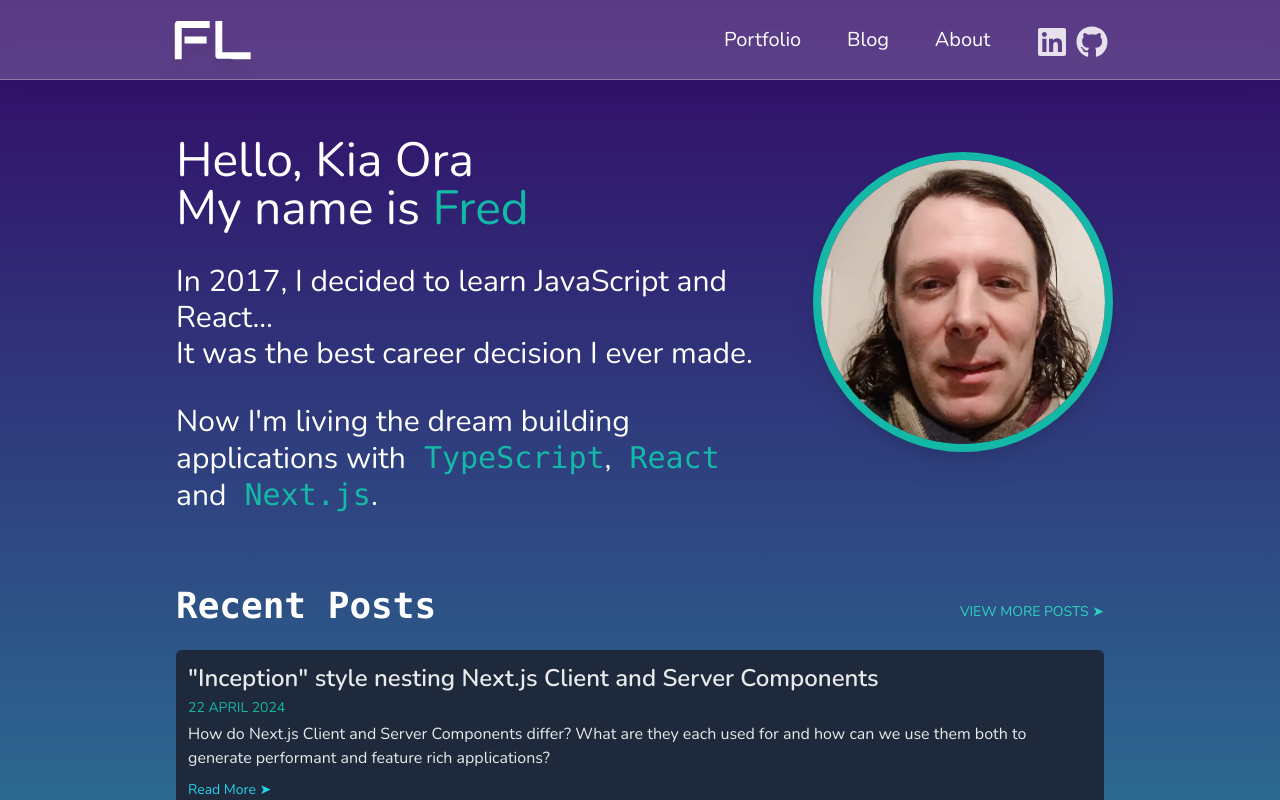
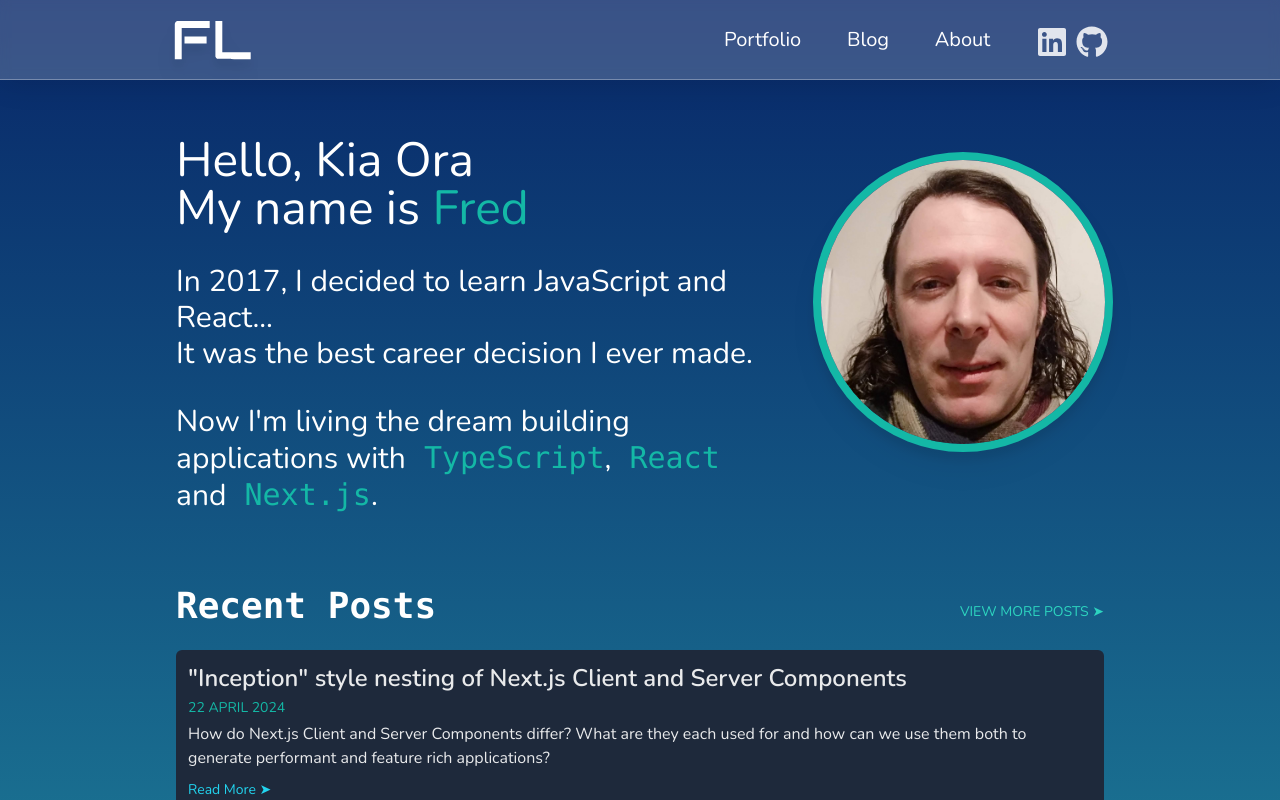
Before and after one commit to Floony7/next-blog-portfolio-2024, a Next.js app: page / in a window 1280 px wide. Shown: the top 800 px of the page. Built offline with nearby package versions, Linux system fonts and the light colour scheme.

Commit message:
Bg colour improvements, fixed blog typography

```diff
--- a/src/app/globals.css
+++ b/src/app/globals.css
@@ -26,7 +26,11 @@
   --clr-red-dark: hsl(350, 100%, 44%);
   --clr-yellow: hsl(41, 100%, 58%);
   --clr-yellow-dark: hsl(41, 100%, 38%);
-  --clr-background: linear-gradient(to top, #26adad 0%, #330867 100%);
+  --clr-background: linear-gradient(
+    to top,
+    hsl(185, 64%, 41%) 0%,
+    hsl(221, 86%, 22%) 100%
+  );
 }
 
 body {
--- a/src/app/posts/[postId]/page.tsx
+++ b/src/app/posts/[postId]/page.tsx
@@ -64,8 +64,11 @@ export default async function Post({ params }: { params: { postId: string } }) {
       <article className="text-gray-200 text-base">
         <section dangerouslySetInnerHTML={{ __html: contentHtml }} />
         <p>
-          <Link className="fancy-anchor" href="/blog">
-            ← Back to blog
+          <Link
+            className="uppercase text-white underline-offset-4 font-semibold"
+            href="/blog"
+          >
+            ← Return to blog
           </Link>
         </p>
       </article>
--- a/src/blogposts/custom-react-hooks.md
+++ b/src/blogposts/custom-react-hooks.md
@@ -6,7 +6,7 @@ precis: "Custom React hooks make life far easier for us devs if we know how to u
 ---
 What is a custom hook in React? There are some misconceptions that need to be cleared up before we can learn how custom hooks can make life so much easier when developing React projects.
 
-First of all, and this is a big one, custom hooks MUST call a React Hook. This is what makes custom hooks special. Normal functions cannot call React Hooks like `useState()` or `useEffect()` for example. Only React components (designated as components by capitalising the first letter of the function name) and custom hooks (designated by the prefix "use").
+First of all, and this is a big one, custom hooks MUST call a React Hook. This is what makes custom hooks special. Normal functions cannot call React Hooks like `useState` or `useEffect` for example. Only React components (designated as components by capitalising the first letter of the function name) and custom hooks (designated by the prefix "use").
 
 So if your helper function does not call a React Hook it should not be prefixed with "use".
 
@@ -16,26 +16,26 @@ In fact, the [React documentation](https://react.dev/learn/reusing-logic-with-cu
 
 ## So when should one use a custom hook?
 
-That said, how do we known when to use custom hooks?
+That said, how do we know when to use custom hooks?
 
 There is no hard and fast answer, but I'll give one shortly. Generally, if a piece of functionality that uses React Hooks is used in more than one location, this is the ideal time to create a hook for it.
 
 **My rule of thumb is:**
-> If you are using `useEffect()` in your component consider using a custom hook to abstract it out of the component body.
+> If you are using `useEffect` in your component consider using a custom hook to abstract it out of the component body.
 
 Now, I don't expect everyone to agree with me on this one, but hear me out.
 
-## `useEffect()` overkill
+## `useEffect` overkill
 
 When you look at modern components in React, two things stand out:
-1. The `useEffect()` references don't explicitly tell you their purpose
-2. Multiple `useEffect()` calls that bloat and confuse what the component does
+1. The `useEffect` references don't explicitly tell you their purpose
+2. Multiple `useEffect` calls that bloat and confuse what the component does
 
-With respect to (1), think about every non-`useEffect()` function in your component. They will almost certainly be named appropriately. `handleClick`, `handleDispatchItems`... These event handlers are named according to what they do. Not so with our friend the `useEffect`
+With respect to (1), think about every non-`useEffect` function in your component. They will almost certainly be named appropriately. `handleClick`, `handleDispatchItems`... These event handlers are named according to what they do. Not so with our friend the `useEffect`
 
-Furthermore, when you start stacking `useEffect()` calls in a component, things can get out of hand very quickly. Couple that with the fact that many times a `useEffect()` is simply updating state with `useState()` and now we have more lines of code to deal with.
+Furthermore, when you start stacking `useEffect` calls in a component, things can get out of hand very quickly. Couple that with the fact that many times a `useEffect` is simply updating state with `useState` and now we have more lines of code to deal with.
 
-So let's use custom hooks to separate concerns. Instead of just throwing `useEffect()` and `useState()` hooks everywhere, be a good developer and break this out into it's own named hook function.
+So let's use custom hooks to separate concerns. Instead of just throwing `useEffect` and `useState` hooks everywhere, be a good developer and break this out into it's own named hook function.
 
 Take the following component that uses a fetch call to a Fantasy Premier League API:
 
--- a/src/blogposts/inception-nextjs-nesting.md
+++ b/src/blogposts/inception-nextjs-nesting.md
@@ -1,5 +1,5 @@
 ---
-title: '"Inception" style nesting Next.js Client and Server Components  '
+title: '"Inception" style nesting of Next.js Client and Server Components  '
 date: '2024-04-22'
 tags: ['Next.js', 'React', 'Server Components']
 precis: "How do Next.js Client and Server Components differ? What are they each used for and how can we use them both to generate performant and feature rich applications?"
```
